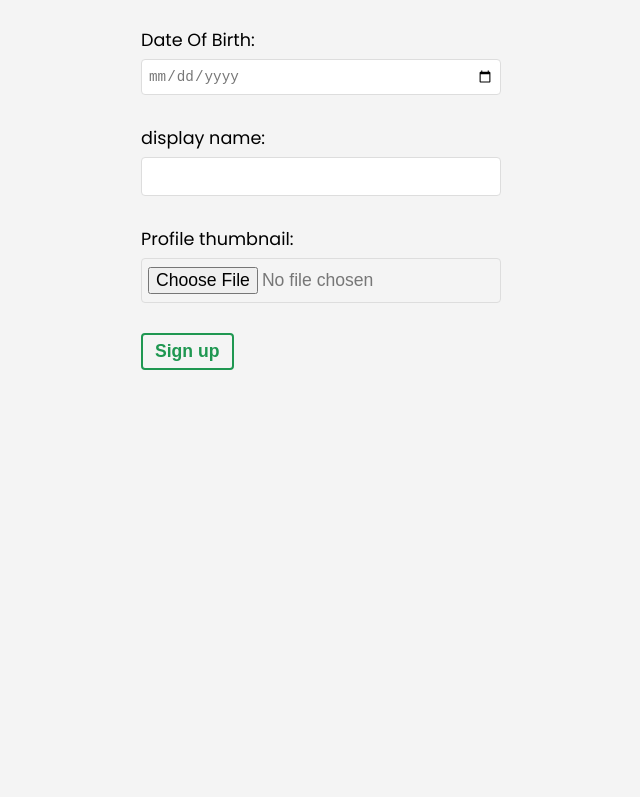
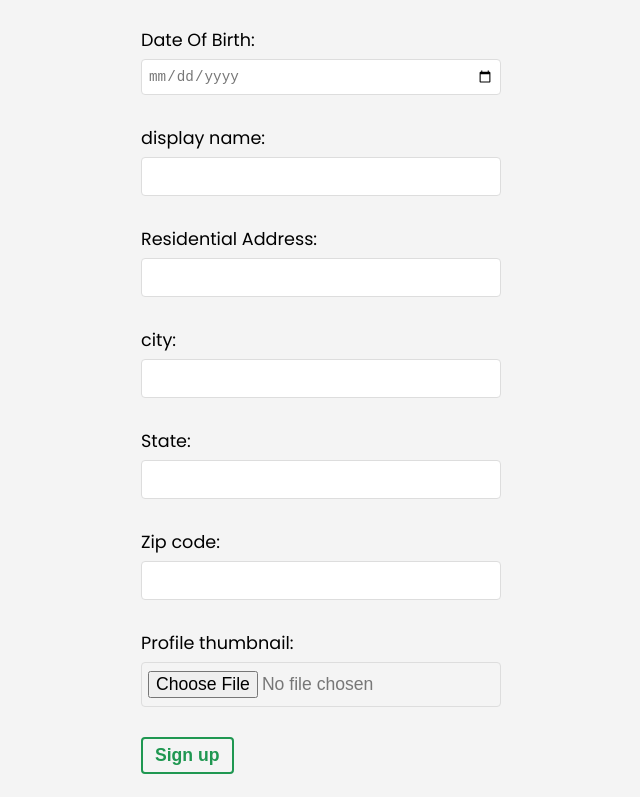
Before and after one commit to GiovanniThysMichel/CEN4010, a React (Create React App) app: page /signup in a window 1280 px wide. Shown: the part 598-1395 px from the top of the page, without its empty margins (319-959 px from the left). Before the commit the page ends 1048 px from the top, so only its background shows below. Built offline with nearby package versions, Linux system fonts and the light colour scheme; no server answers.

Commit message:
Update Signup.js

```diff
--- a/src/pages/signup/Signup.js
+++ b/src/pages/signup/Signup.js
@@ -11,14 +11,17 @@ export default function Signup() {
   const [firstName, setFirstname] = useState('')
   const [LastName, setLastname] = useState('')
   const [dob, setDob] = useState('')
+  const [addy, setAddy] = useState('')
+  const [city, setCity] = useState('')
+  const [state, setState] = useState('')
+  const [zip, setZip] = useState('')
   const [thumbnail, setThumbnail] = useState(null)
-
   const [thumbnailError, setThumbnailError] = useState(null)
   const { signup, isPending, error } = useSignup()
 
   const handleSubmit = (e) => {
     e.preventDefault()
-    signup(email, password, firstName, LastName, dob, displayName, thumbnail)
+    signup(email, password, firstName, LastName, dob, displayName, addy, city, state, zip, thumbnail)
   }
 
     const handleFileChange = (e) => {
@@ -100,7 +103,42 @@ export default function Signup() {
           value={displayName}
         />
       </label>
-
+  <label>
+        <span>Residential Address:</span>
+        <input
+          required
+          type="text"
+          onChange={(e) => setAddy(e.target.value)}
+          value={addy}
+        />
+      </label>
+      <label>
+        <span>city:</span>
+        <input
+          required
+          type="text"
+          onChange={(e) => setCity(e.target.value)}
+          value={city}
+        />
+      </label>
+      <label>
+        <span>State:</span>
+        <input
+          required
+          type="text"
+          onChange={(e) => setState(e.target.value)}
+          value={state}
+        />
+      </label>
+      <label>
+        <span>Zip code:</span>
+        <input
+          required
+          type="text"
+          onChange={(e) => setZip(e.target.value)}
+          value={zip}
+        />
+      </label>
       <label>
         <span>Profile thumbnail:</span>
         <input
```
